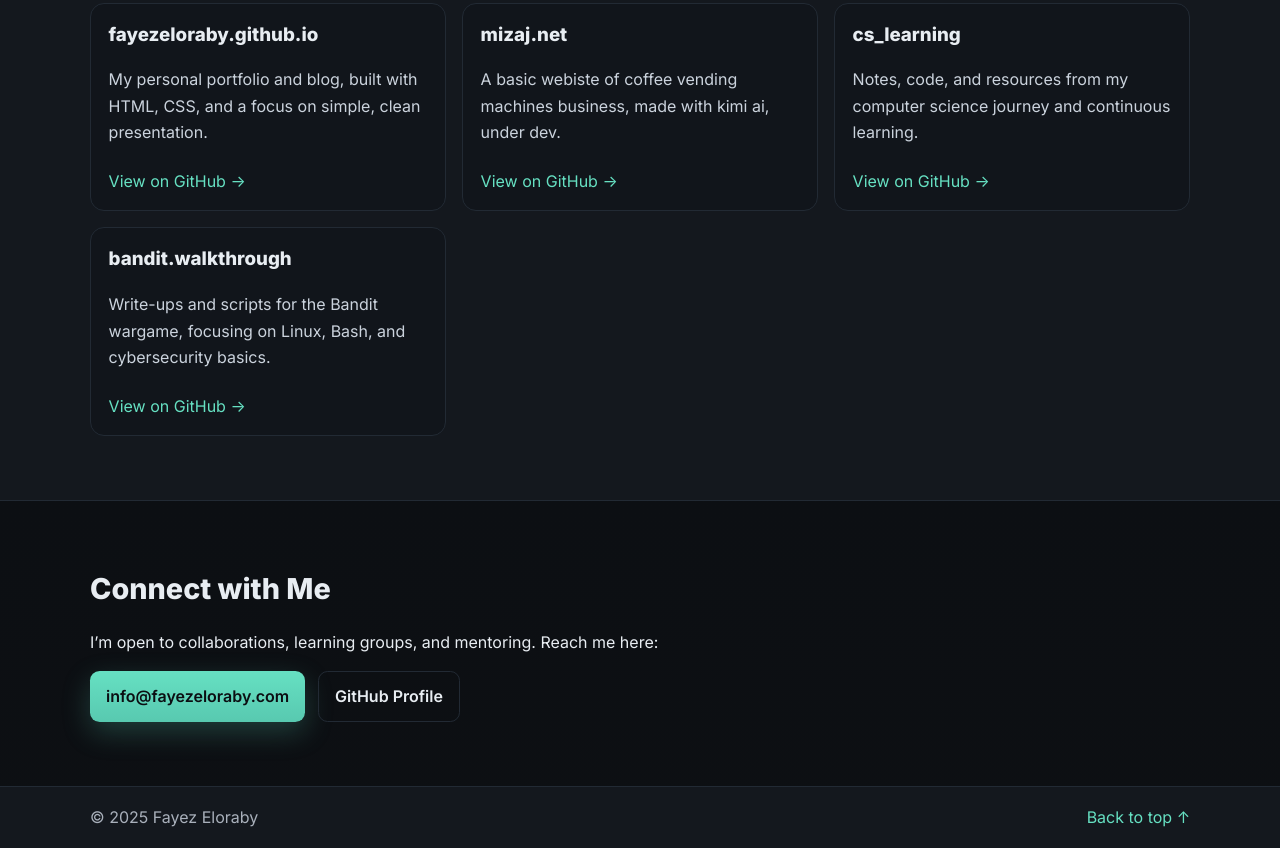
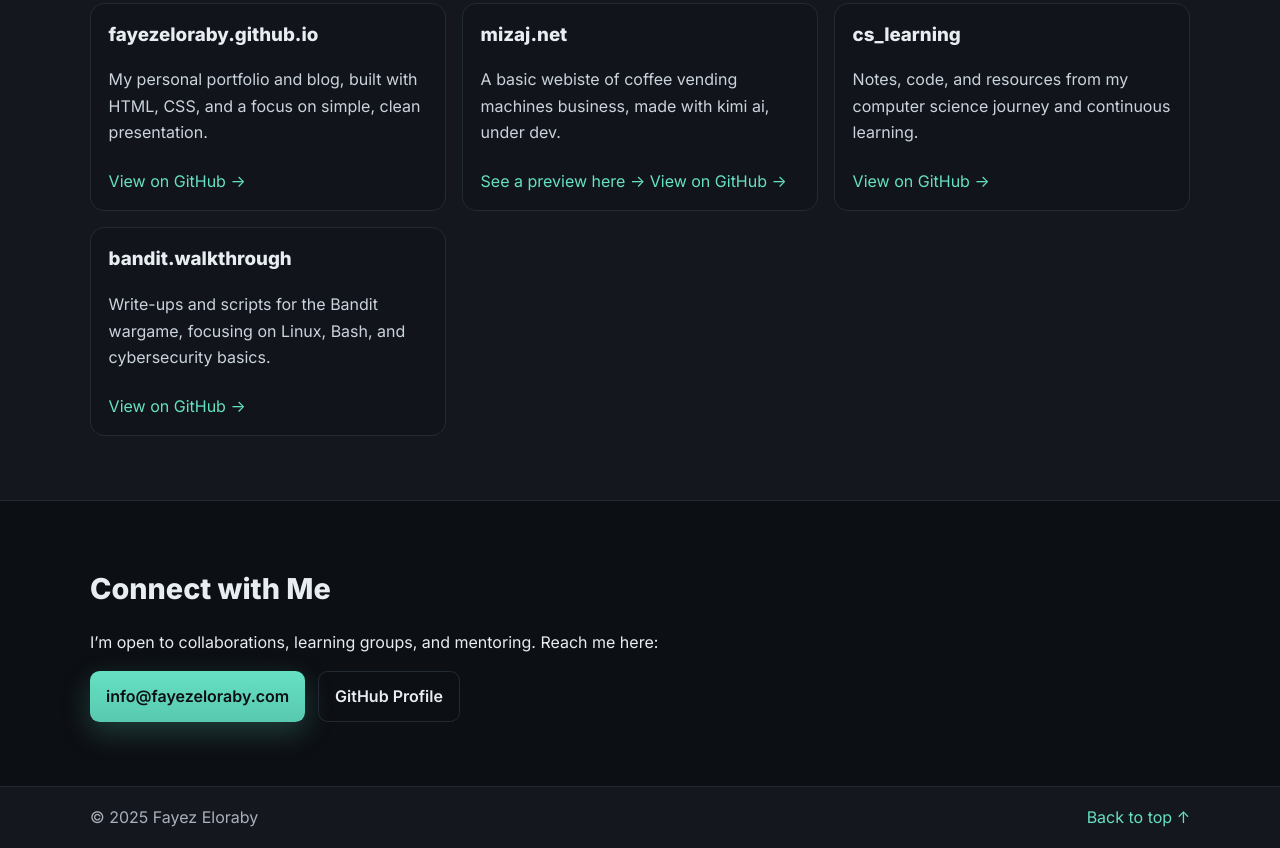
Before and after one commit to fayezoraby/fayezoraby.github.io, a plain HTML site: page index.html in a window 1280 px wide. Shown: the part 1915-2763 px from the top of the page. Drawn offline with Linux system fonts and the light colour scheme.

Commit message:
Add project link for mizaj.net

```diff
--- a/index.html
+++ b/index.html
@@ -124,6 +124,7 @@
         <article class="project">
           <h3>mizaj.net</h3>
           <p>A basic webiste of coffee vending machines business, made with kimi ai, under dev.</p>
+          <a class="project-link" href="https://fayezeloraby.com/mizaj.net/" target="_blank" rel="noreferrer">See a preview here →</a>
           <a class="project-link" href="https://github.com/fayezoraby/mizaj.net" target="_blank" rel="noreferrer">View on GitHub →</a>
         </article>
         <article class="project">
```
